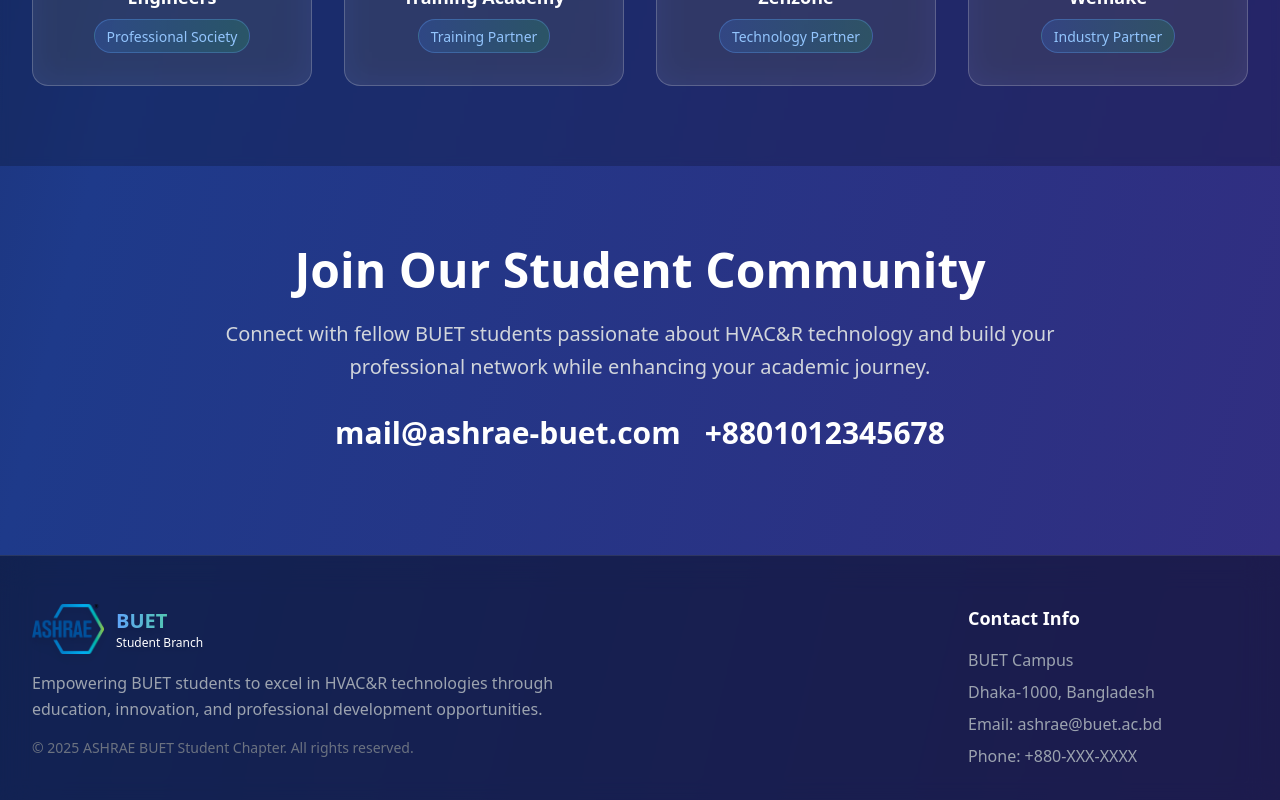
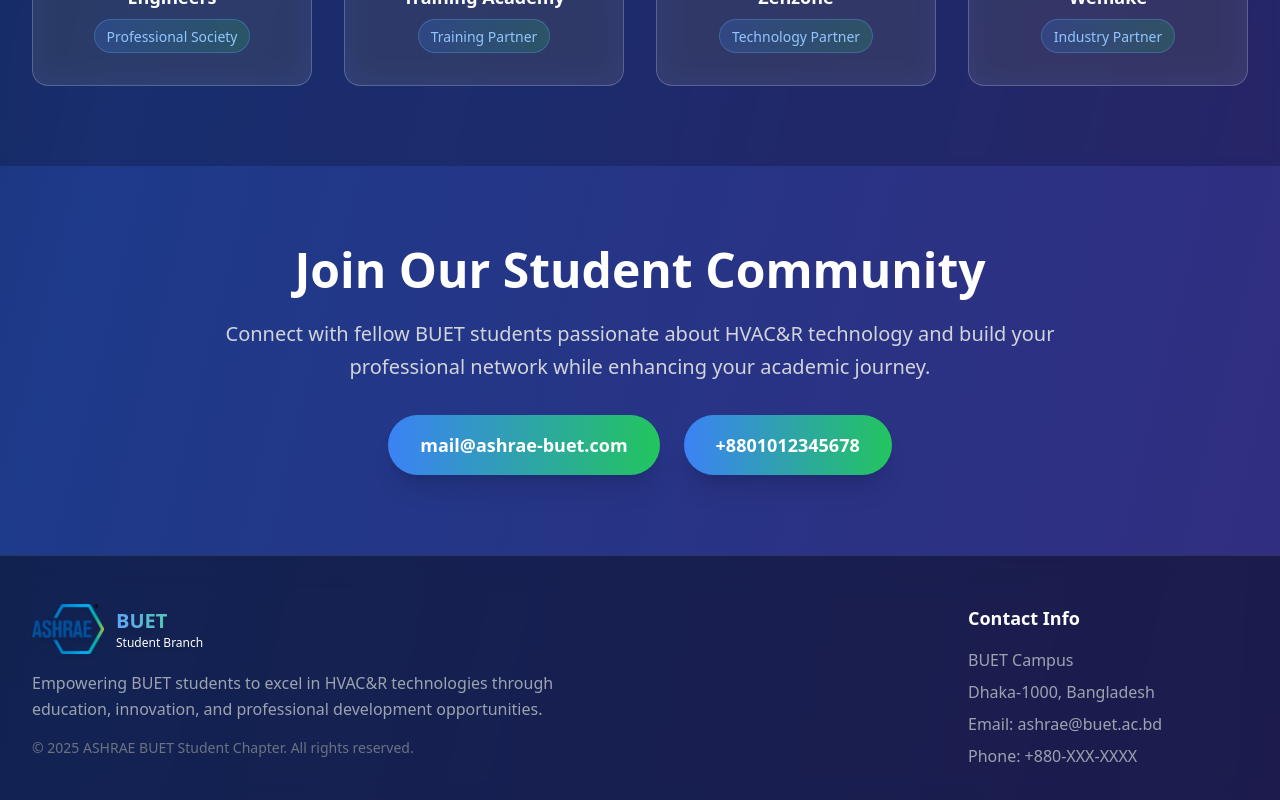
Before and after one commit to AshraeBuetSB/ashrae-web, a React (Vite) app: page /home in a window 1280 px wide. Shown: the part 4668-5468 px from the top of the page. Built offline with nearby package versions, Linux system fonts and the light colour scheme.

Commit message:
Update CTA.tsx

```diff
--- a/src/components/CTA.tsx
+++ b/src/components/CTA.tsx
@@ -33,23 +33,30 @@
                     viewport={{ once: true }}
                     transition={{ delay: 0.4 }}
                 >
-                    {/*<motion.button
+                    <motion.button
                     className="bg-gradient-to-r from-blue-500 to-green-500 hover:from-blue-600 hover:to-green-600 text-white px-8 py-4 rounded-full font-semibold text-lg transition-all duration-300 shadow-xl"
                     whileHover={{ scale: 1.05, boxShadow: "0 20px 40px rgba(59, 130, 246, 0.3)" }}
                     whileTap={{ scale: 0.95 }}
                     >
-                    Join Chapter
+                    mail@ashrae-buet.com
+                    </motion.button>
+ <motion.button
+                    className="bg-gradient-to-r from-blue-500 to-green-500 hover:from-blue-600 hover:to-green-600 text-white px-8 py-4 rounded-full font-semibold text-lg transition-all duration-300 shadow-xl"
+                    whileHover={{ scale: 1.05, boxShadow: "0 20px 40px rgba(59, 130, 246, 0.3)" }}
+                    whileTap={{ scale: 0.95 }}
+                    >
+                    +8801012345678
                     </motion.button>
 
-                    <motion.button
+                    {/*<motion.button
                     className="bg-transparent border-2 border-white/30 hover:border-white hover:bg-white/10 text-white px-8 py-4 rounded-full font-semibold text-lg transition-all duration-300 backdrop-blur-sm"
                     whileHover={{ scale: 1.05 }}
                     whileTap={{ scale: 0.95 }}
                     >
-                    Learn More
+                    +8801012345678
                     </motion.button>*/}
-<motion.p className="text-2xl md:text-3xl font-bold mb-6 text-white leading-tight"> mail@ashrae-buet.com </motion.p>
-<motion.p className="text-2xl md:text-3xl font-bold mb-6 text-white leading-tight"> +8801012345678 </motion.p>
+{/*<motion.p className="text-2xl md:text-3xl font-bold mb-6 text-white leading-tight"> mail@ashrae-buet.com </motion.p>
+<motion.p className="text-2xl md:text-3xl font-bold mb-6 text-white leading-tight"> +8801012345678 </motion.p>*/}
                 </motion.div>
                 </div>
             </AnimatedSection>
```
